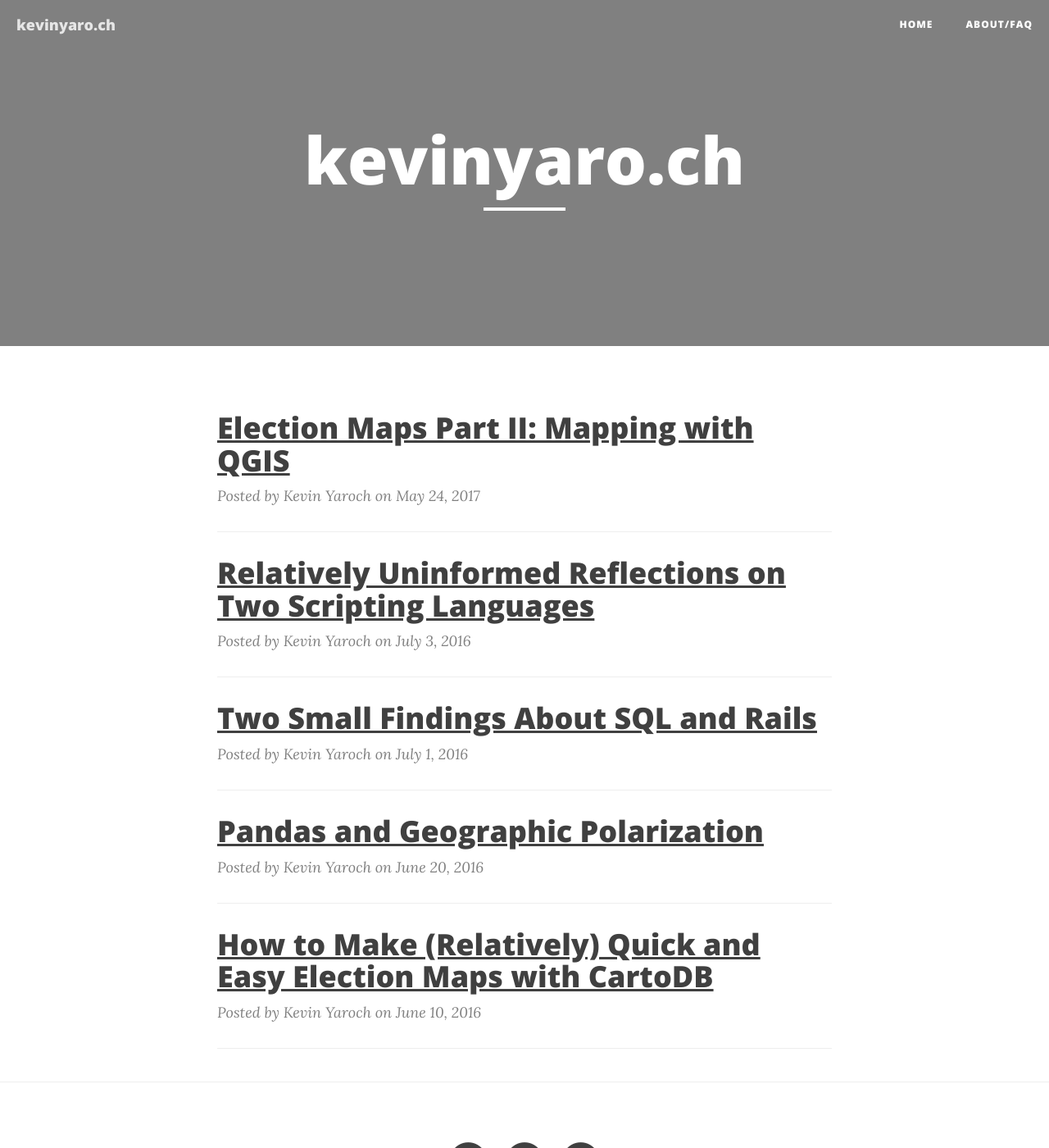
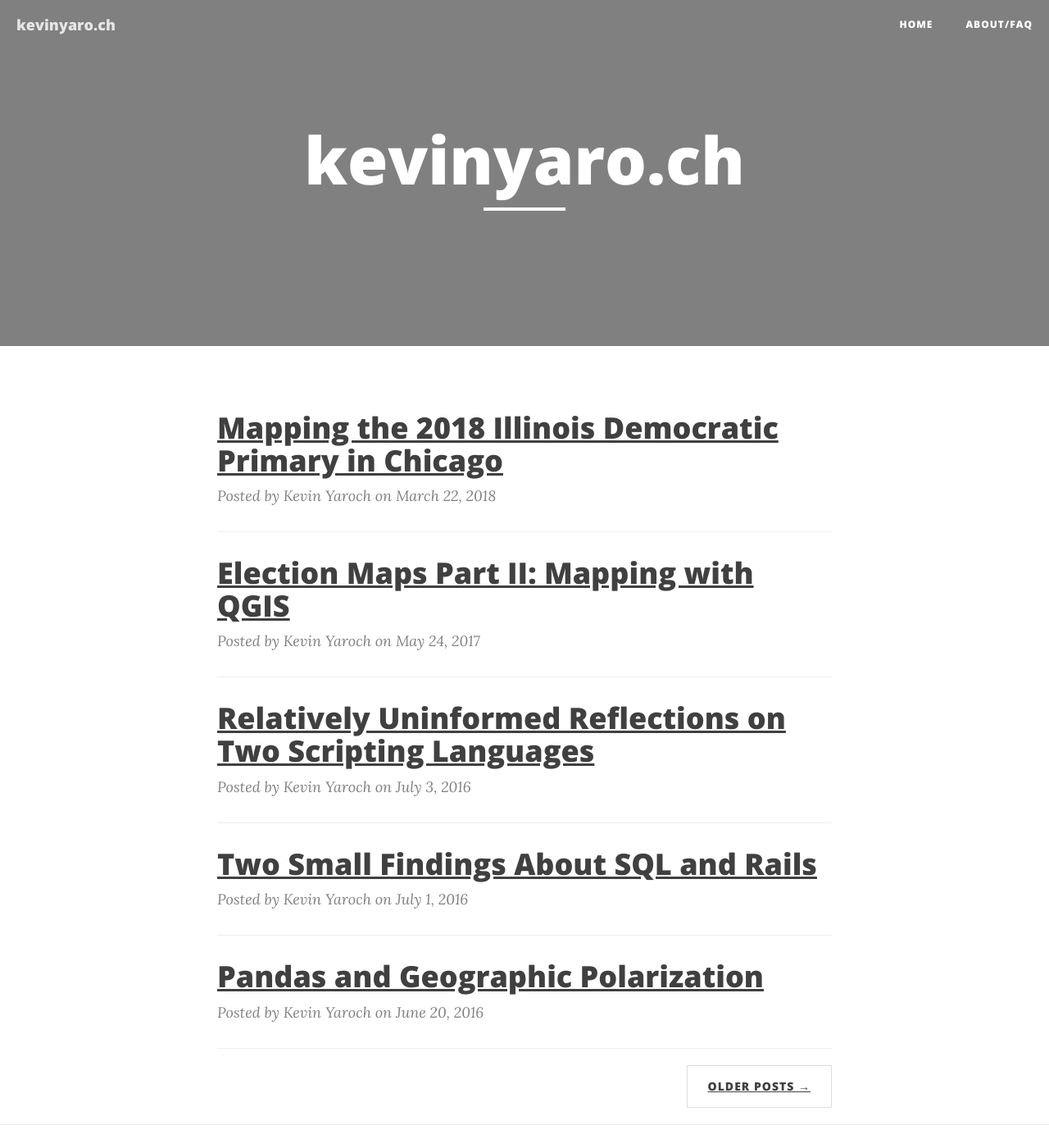
Before and after one commit to kyaroch/kyaroch.github.io, a Jekyll site: the page built from index.html, in a window 1280 px wide and 1400 px high. Shown: the whole window at 82% size. Built offline with Jekyll 4.4.1, drawn with Linux system fonts in a browser that asks for light colours; nearby versions of some CDN libraries; the list of posts is cut into pages by our own code; comment, search, counter and statistics services are not loaded; some of the changed lines change nothing that is shown.

Commit message:
Add Illinois dem primary maps post

```diff
--- a/_config.yml
+++ b/_config.yml
@@ -22,4 +22,4 @@
 highlighter: rouge
 permalink: pretty
 paginate: 5
-gems: [jekyll-paginate, jekyll-feed]
+plugins: [jekyll-paginate, jekyll-feed]
--- /dev/null
+++ b/_posts/2018-3-22-illinois-democratic-primary-chicago.md
@@ -0,0 +1,21 @@
+---
+layout: post
+title:  "Mapping the 2018 Illinois Democratic Primary in Chicago"
+date:   2018-3-22 14:00:00 -0500
+comments: true
+---
+I made these maps in QGIS, using an approach similar to that I described in [my tutorial]({{ site.baseurl }}{% post_url 2017-5-24-qgis-tutorial %}). The OpenStreetMap layers are unfortunately rendered at the wrong scale, so the labels are illegible; I tried to fix this in a few different ways, but it appears to be impossible to fix without expending more time than I currently wish to. To view a larger version, open the image in a new tab.
+
+I also have SVG versions, which I will make available somewhere if anyone has a use for them.
+
+Feel free to request additional maps (city, county, or state) in the comments, although my ability to create those maps will depend on data availability.
+
+![2018 Illinois Democratic gubernatorial primary]({{ site.baseurl }}/assets/images/2018-illinois-primary/2018_dem_governor.png)
+
+![2018 Illinois Democratic attorney general primary]({{ site.baseurl }}/assets/images/2018-illinois-primary/2018_dem_attorney_general.png)
+
+![2018 Cook County Democratic county board president primary]({{ site.baseurl }}/assets/images/2018-illinois-primary/2018_dem_county_board_president.png)
+
+![2018 Cook County Democratic county assessor primary]({{ site.baseurl }}/assets/images/2018-illinois-primary/2018_dem_assessor.png)
+
+![2018 Cook County marijuana legalization advisory referendum]({{ site.baseurl }}/assets/images/2018-illinois-primary/2018_marijuana_referendum.png)
```
Also changed, not shown: 5 other files.
